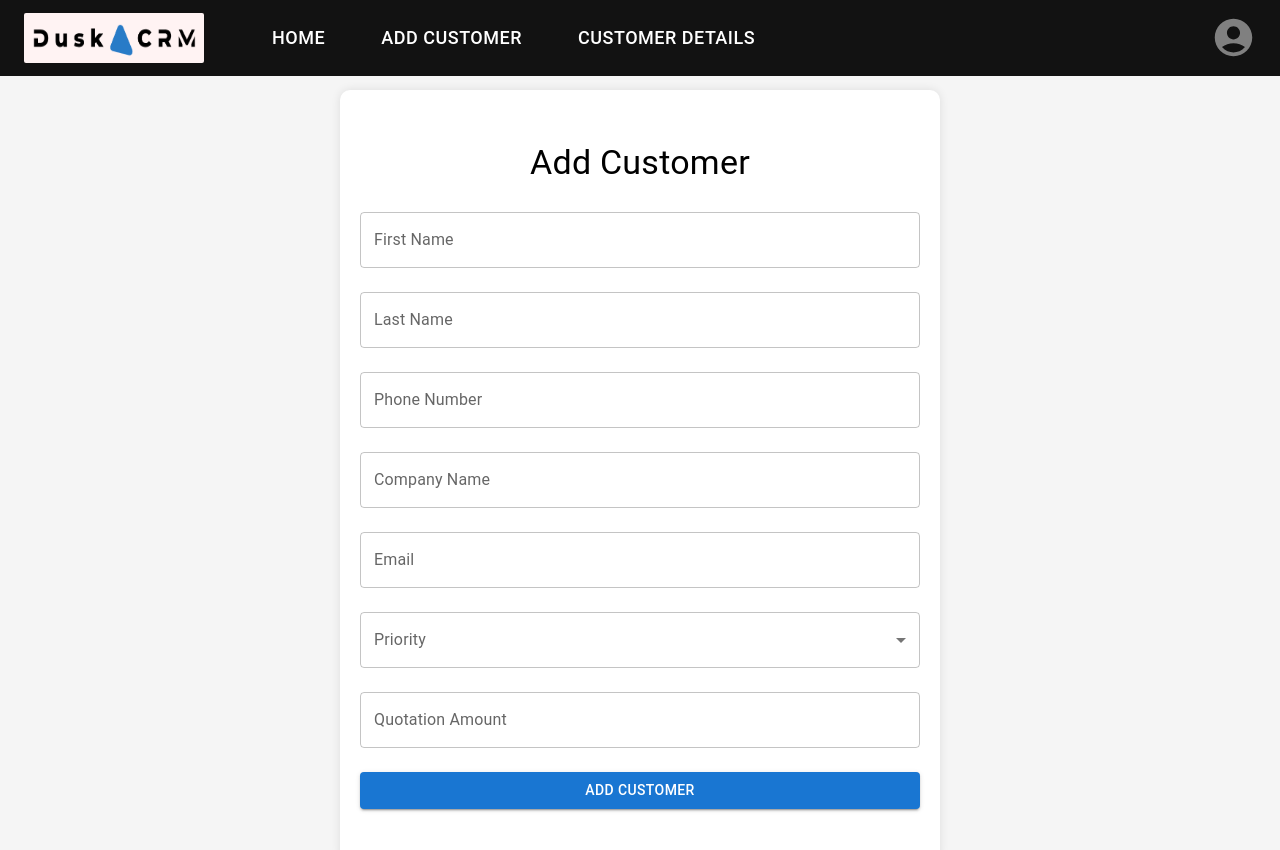
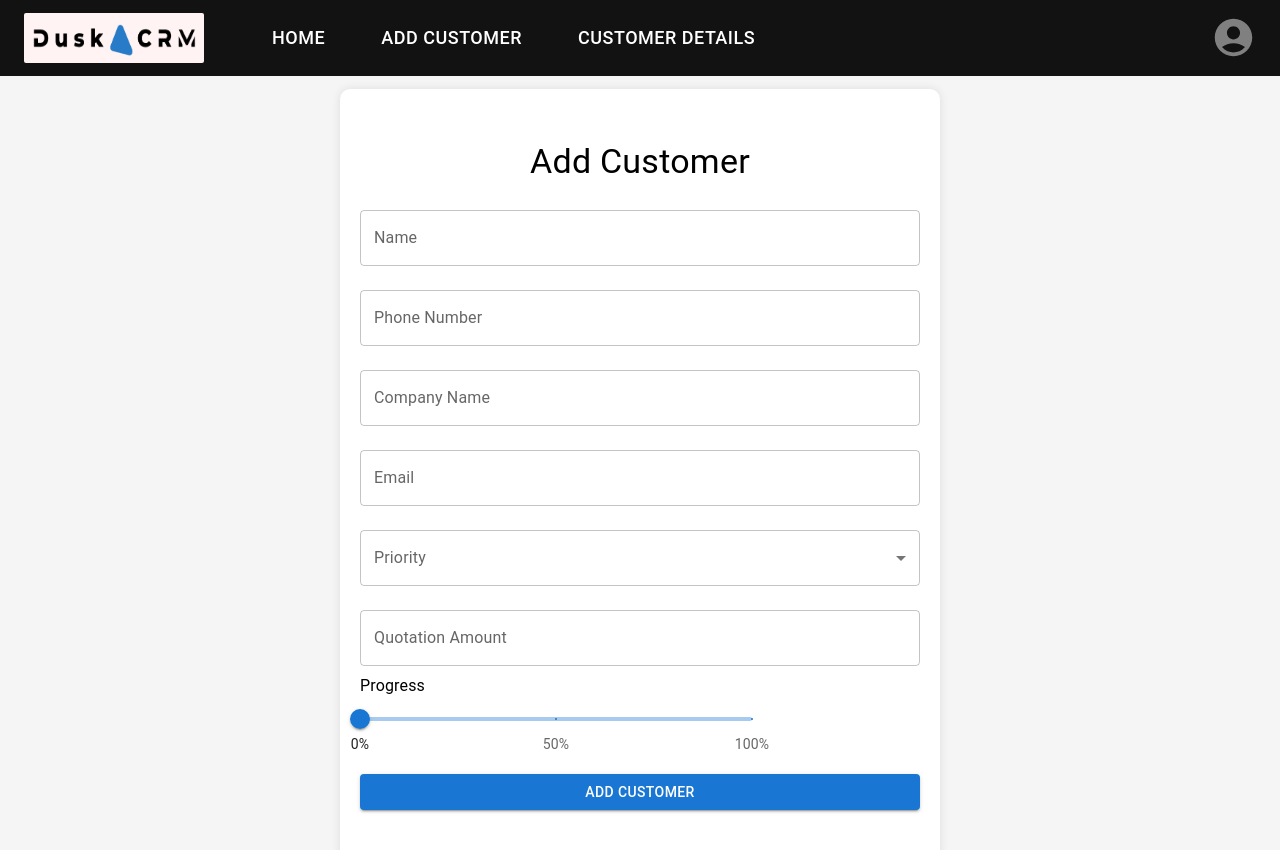
Before and after one commit to Aswincse/dusk-crm, a React (Create React App) app: page /add-customer in a window 1280 px wide. Shown: the top 850 px of the page. Built offline with nearby package versions, Linux system fonts and the light colour scheme.

Commit message:
updated custdetail

```diff
--- a/src/component/addcust.js
+++ b/src/component/addcust.js
@@ -1,17 +1,27 @@
-// AddCustomer.js
 import React, { useState } from 'react';
-import { Button, TextField, Container, Typography, Box, CircularProgress, MenuItem, FormControl, InputLabel, Select } from '@mui/material';
+import {
+  Button,
+  TextField,
+  Container,
+  Typography,
+  Box,
+  Slider,
+  MenuItem,
+  FormControl,
+  InputLabel,
+  Select,
+} from '@mui/material';
 import { useNavigate } from 'react-router-dom';
 
 const AddCustomer = ({ onAddCustomer }) => {
   const [customerData, setCustomerData] = useState({
-    firstName: '',
-    lastName: '',
+    name: '',
     phoneNumber: '',
     companyName: '',
     email: '',
     priority: '',
     quotationAmount: '',
+    progress: 0,
   });
 
   const [loading, setLoading] = useState(false);
@@ -26,9 +36,22 @@ const AddCustomer = ({ onAddCustomer }) => {
   };
 
   const handleAddCustomer = async () => {
-    const { firstName, lastName, phoneNumber, companyName, email, priority, quotationAmount } = customerData;
+    const {
+      name,
+      phoneNumber,
+      companyName,
+      email,
+      priority,
+      quotationAmount,
+      progress,
+    } = customerData;
 
-    if (firstName.trim() === '' || lastName.trim() === '' || phoneNumber.trim() === '' || companyName.trim() === '' || email.trim() === '') {
+    if (
+      name.trim() === '' ||
+      phoneNumber.trim() === '' ||
+      companyName.trim() === '' ||
+      email.trim() === ''
+    ) {
       setError('Please fill in all required fields.');
       return;
     }
@@ -39,23 +62,23 @@ const AddCustomer = ({ onAddCustomer }) => {
     try {
       await new Promise((resolve) => setTimeout(resolve, 1000));
       onAddCustomer({
-        firstName,
-        lastName,
+        name,
         phoneNumber,
         companyName,
         email,
         priority,
         quotationAmount,
+        progress,
       });
 
       setCustomerData({
-        firstName: '',
-        lastName: '',
+        name: '',
         phoneNumber: '',
         companyName: '',
         email: '',
         priority: '',
         quotationAmount: '',
+        progress: 0,
       });
 
       navigate('/customer-details');
@@ -91,21 +114,13 @@ const AddCustomer = ({ onAddCustomer }) => {
           </Typography>
 
           <TextField
-            label="First Name"
+            label="Name"
+            type="text"
             variant="outlined"
             fullWidth
             margin="normal"
-            value={customerData.firstName}
-            onChange={(e) => handleInputChange('firstName', e.target.value)}
-          />
-
-          <TextField
-            label="Last Name"
-            variant="outlined"
-            fullWidth
-            margin="normal"
-            value={customerData.lastName}
-            onChange={(e) => handleInputChange('lastName', e.target.value)}
+            value={customerData.name}
+            onChange={(e) => handleInputChange('name', e.target.value)}
           />
 
           <TextField
@@ -157,6 +172,23 @@ const AddCustomer = ({ onAddCustomer }) => {
             onChange={(e) => handleInputChange('quotationAmount', e.target.value)}
           />
 
+          <Typography id="progress-slider-label" gutterBottom>
+            Progress
+          </Typography>
+          <Slider
+            value={customerData.progress}
+            onChange={(_, value) => handleInputChange('progress', value)}
+            valueLabelDisplay="auto"
+            valueLabelFormat={(value) => `${value}`}
+            aria-labelledby="progress-slider-label"
+            marks={[
+              { value: 0, label: '0%' },
+              { value: 50, label: '50%' },
+              { value: 100, label: '100%' },
+            ]}
+            sx={{ width: '70%' }}
+          />
+
           {error && (
             <Typography color="error" variant="body2" gutterBottom>
               {error}
@@ -171,7 +203,7 @@ const AddCustomer = ({ onAddCustomer }) => {
             disabled={loading}
             style={{ marginTop: '16px' }}
           >
-            {loading ? <CircularProgress size={24} color="inherit" /> : 'Add Customer'}
+            {loading ? 'Adding Customer...' : 'Add Customer'}
           </Button>
         </Box>
       </Container>
--- a/src/component/custdetail.js
+++ b/src/component/custdetail.js
@@ -1,38 +1,114 @@
-// Home.js
 import React from 'react';
-import { List, ListItem, Container, Typography, Box, Button, IconButton } from '@mui/material';
+import {
+  Container,
+  Typography,
+  Box,
+  Table,
+  TableBody,
+  TableCell,
+  TableContainer,
+  TableHead,
+  TableRow,
+  Paper,
+  IconButton,
+  styled,
+  LinearProgress,
+} from '@mui/material';
 import DeleteIcon from '@mui/icons-material/Delete';
 
+const StyledTableContainer = styled(TableContainer)`
+  margin-top: 20px;
+`;
+
+const StyledTableRow = styled(TableRow)`
+  &:nth-of-type(odd) {
+    background-color: #f5f5f5;
+  }
+`;
+
+const StyledTableCell = styled(TableCell)`
+  padding: 8px; /* Optional: Add padding for better appearance */
+`;
+
+const StyledStatusCell = styled(StyledTableCell)`
+  font-weight: bold;
+  color: ${(props) => props.color || 'inherit'};
+`;
+
+const getStatus = (progress) => {
+  if (progress < 50) {
+    return { text: 'At Risk', color: 'red' };
+  } else if (progress >= 50 && progress < 75) {
+    return { text: 'On Track', color: 'orange' };
+  } else {
+    return { text: 'Ahead', color: 'green' };
+  }
+};
+
+const capitalizeFirstLetter = (str) => {
+  if (!str) {
+    return '';
+  }
+  return str.charAt(0).toUpperCase() + str.slice(1);
+};
+
 const Custdetail = ({ customers, onDeleteCustomer }) => {
-  const handleDeleteClick = (index) => {
-    onDeleteCustomer(index);
-  };
-
   return (
-    <Container maxWidth="sm">
+    <Container maxWidth="lg">
       <Box my={4}>
         <Typography variant="h4" align="center" gutterBottom>
           Customer List
         </Typography>
-        <List>
-          {customers.map((customer, index) => (
-            <ListItem key={index} style={{ display: 'flex', justifyContent: 'space-between', alignItems: 'center' }}>
-              <div>
-                <Typography variant="subtitle1">{`${customer.firstName} ${customer.lastName}`}</Typography>
-                <Typography variant="body2">{`Email: ${customer.email}`}</Typography>
-                <Typography variant="body2">{`Phone Number: ${customer.phoneNumber}`}</Typography>
-                <Typography variant="body2">{`Company: ${customer.companyName}`}</Typography>
-                <Typography variant="body2">{`Priority: ${customer.priority}`}</Typography>
-                <Typography variant="body2">{`Quotation Amount: ${customer.quotationAmount}`}</Typography>
-              </div>
-              <div>
-                <IconButton color="secondary" onClick={() => handleDeleteClick(index)}>
-                  <DeleteIcon />
-                </IconButton>
-              </div>
-            </ListItem>
-          ))}
-        </List>
+
+        <StyledTableContainer component={Paper}>
+          <Table>
+            <TableHead>
+              <TableRow>
+                <StyledTableCell>ID</StyledTableCell>
+                <StyledTableCell>Name</StyledTableCell>
+                <StyledTableCell>Email</StyledTableCell>
+                <StyledTableCell>Phone Number</StyledTableCell>
+                <StyledTableCell>Company</StyledTableCell>
+                <StyledTableCell>Priority</StyledTableCell>
+                <StyledTableCell>Quotation Amount</StyledTableCell>
+                <StyledTableCell>Progress</StyledTableCell>
+                <StyledStatusCell>Status</StyledStatusCell>
+                <StyledTableCell>Action</StyledTableCell>
+              </TableRow>
+            </TableHead>
+            <TableBody>
+              {customers.map((customer, index) => (
+                <StyledTableRow key={index + 1}>
+                  <StyledTableCell>{index + 1}</StyledTableCell>
+                  <StyledTableCell>{customer.name}</StyledTableCell>
+                  <StyledTableCell>{customer.email}</StyledTableCell>
+                  <StyledTableCell>{customer.phoneNumber}</StyledTableCell>
+                  <StyledTableCell>{customer.companyName}</StyledTableCell>
+                  <StyledTableCell>{capitalizeFirstLetter(customer.priority)}</StyledTableCell>
+                  <StyledTableCell>{customer.quotationAmount}</StyledTableCell>
+                  <StyledTableCell>
+                    <Box display="flex" alignItems="center">
+                      <LinearProgress
+                        variant="determinate"
+                        value={customer.progress}
+                        sx={{ minWidth: '100px', marginRight: '8px' }}
+                      />
+                      <Typography variant="body2">{`${customer.progress}`}</Typography>
+                    </Box>
+                  </StyledTableCell>
+                  <StyledStatusCell color={getStatus(customer.progress).color}>
+                    {getStatus(customer.progress).text}
+                  </StyledStatusCell>
+                  <StyledTableCell>
+                    <IconButton color="secondary" onClick={() => onDeleteCustomer(index)}>
+                      <DeleteIcon />
+                    </IconButton>
+                  </StyledTableCell>
+                </StyledTableRow>
+              ))}
+            </TableBody>
+          </Table>
+        </StyledTableContainer>
       </Box>
     </Container>
   );
```
Also changed, not shown: 1 other file (tests, documents, lock files or other folders).
